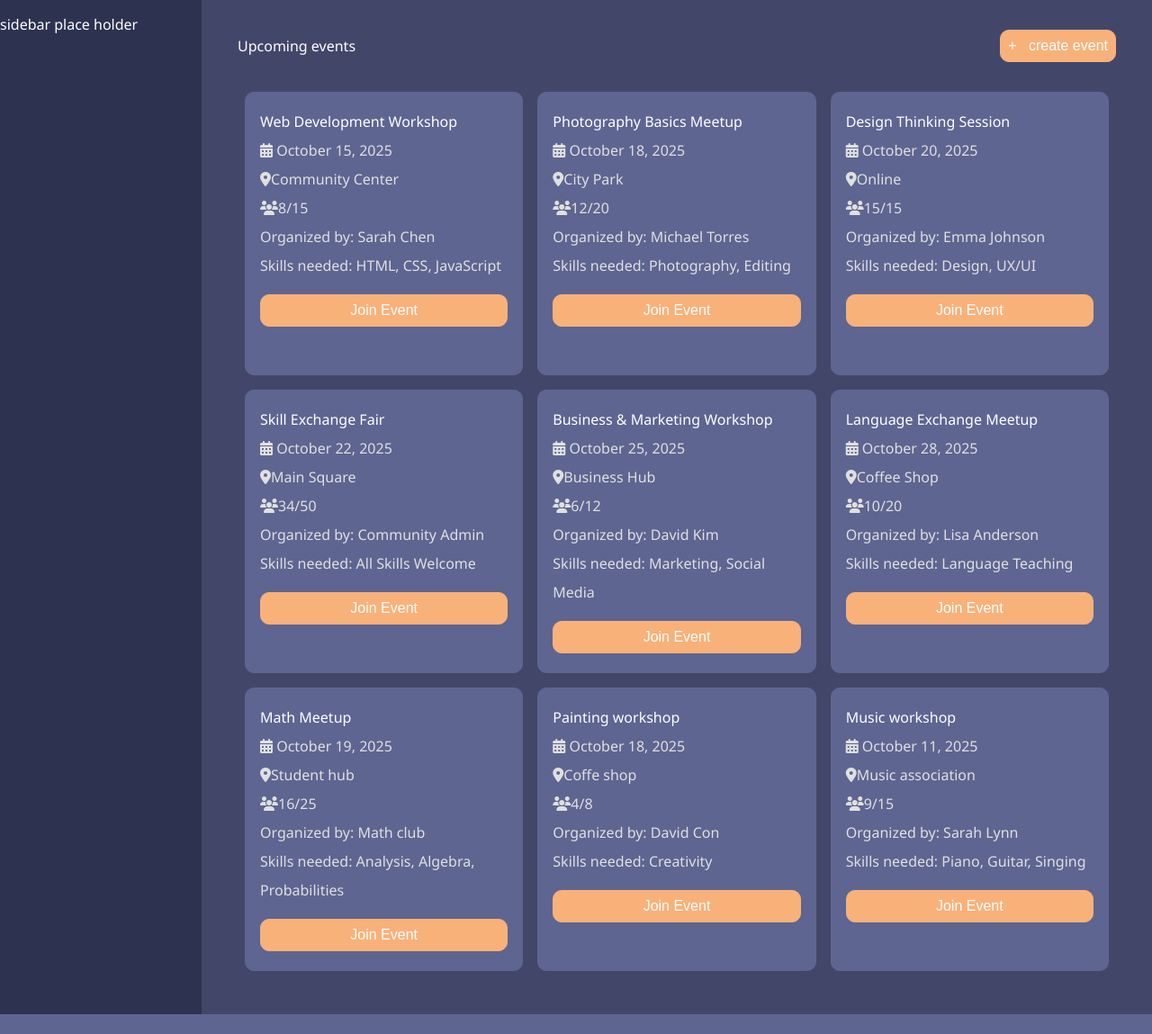
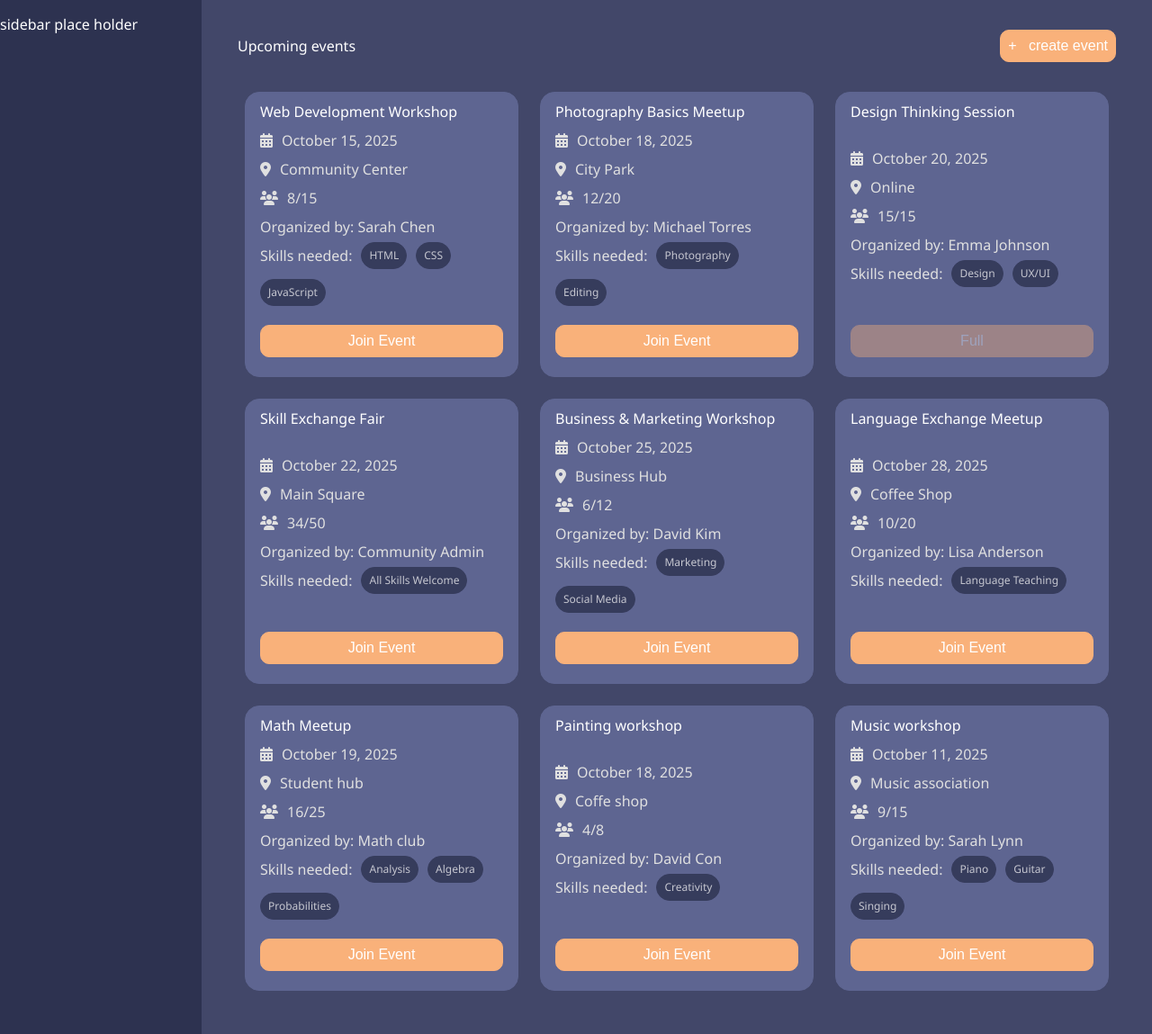
Before and after one commit to ENSIA-AI/Skill-Service_exchanging_website-, a PHP site: page /dashboard/events/events.html in a window 1280 px wide. Shown: the part 80-1229 px from the top of the page at 90% size. Before the commit the page ends 1207 px from the top, so only its background shows below. Run offline with PHP 8.4, Linux system fonts and the light colour scheme.

Commit message:
added style elements to event cards

```diff
--- a/assets/css/events.css
+++ b/assets/css/events.css
@@ -46,25 +46,38 @@ body{
 
 }
 
-.add-event-button , .join-event-button{
+.add-event-button , .join-event-button , .full-event-button{
     display: flex;
     align-items: center;
-    justify-content: space-between;
+    justify-content: center;
     color: var(--clr-font);
     background-color: var(--clr-btn);
     font-size: 1rem;
     border: 1px solid var(--clr-btn);
     border-radius: 10px;
     padding: 8px;
-
+    white-space: nowrap;
+}
+.full-event-button{
+    opacity: 0.4;
+    width: 100%;
+    margin: 16px 0px 16px ;
 }
 
 .join-event-button {
-    display: flex;
-    justify-content: center;
-    align-items: center;
     width: 100%;
-    margin: 16px 0px 5px ;
+    margin: 16px 0px 16px ;
+}
+
+.join-event-button:hover, .add-event-button:hover {
+    opacity: 0.8;
+    cursor: pointer;
+}
+
+
+.joined-event {
+    background-color: var(--clr-bars);
+    border: 1px solid var(--clr-bars);
 }
 
 .events-list {
@@ -72,10 +85,11 @@ body{
     grid-template-rows: 1fr 1fr 1fr;
     grid-template-columns: 1fr 1fr 1fr;
     margin: 24px ;
-    gap: 16px;
+    gap: 24px;
+
 }
 
-.details-text > div {
+.details-text div {
     display: flex ;
     align-items: center;
     flex-wrap: wrap;
@@ -84,9 +98,44 @@ body{
 }
 
 .event-card{
+    display: flex;
+    flex-direction: column;
+    justify-content : space-between;
+    min-height: 300px;
     line-height: 2;
     background-color: var(--clr-lighter);
     border: 1px solid var(--clr-lighter);
-    border-radius: 10px;
-    padding: 16px;
+    border-radius: 16px;
+    padding: 5px 16px;
+    transition: transform 0.5s ease ;
+
 }
+
+.event-card:hover{
+    transform: scale(1.05);
+}
+
+.event-skills{
+    display: flex;
+    align-items: center;
+    flex-wrap: wrap;
+    gap: 8px;
+    margin-bottom: 5px;
+}
+
+.skill-tag{
+    background-color: var(--clr-bars);
+    font-size: 12px;
+    font-weight: 500;
+    padding: 2px 8px;
+    border-radius: 20px;
+    border: 1px solid var(--clr-bars);
+    opacity: 0.8;
+    transition: opacity 0.4s ease;
+
+}
+
+.skill-tag:hover {
+    opacity: 1;
+    cursor: pointer;
+}
--- a/dashboard/events/eventsJs/renderEvents.js
+++ b/dashboard/events/eventsJs/renderEvents.js
@@ -5,6 +5,10 @@ function renderEvents(){
 
     let eventsHtml =``;
     events.forEach((event) => {
+        const skillsHtml = skillsList(event.skills);
+        const isEventFull = event.attendees >= event.maxAttendees;
+        const joinButtonText = isEventFull ? 'Full' : 'Join Event';
+        const joinButtonClass = isEventFull ?  'full-event-button' : 'join-event-button';
         eventsHtml +=
         `
             <div class="event-card">
@@ -32,18 +36,49 @@ function renderEvents(){
                         </div>
                         <div class="detail-item">
                             <div class="event-skills">
-                                Skills needed: ${event.skills.join(', ')}
+                                Skills needed: ${skillsHtml}
                             </div>
                         </div>
                     </div>
                     <div class="join-event-div">
-                        <button class="join-event-button">Join Event</button>
+                        <button class="${joinButtonClass} js-join-event-button" ${isEventFull ? 'disabled' : ''}>${joinButtonText}</button>
                     </div>
             </div>
         `
 
     })
     document.querySelector('.js-events-list').innerHTML = eventsHtml ;
+    joinEvent();
+
 }
 
+function skillsList(skills){
+
+         if( skills && skills.length > 0 ){
+            return skills.map((skill) =>
+                `<span class="skill-tag">${skill}</span>`
+            ).join(' ');
+        }
+
+        else return `<span class="skill-tag">No prior knowledge required</span>`;
+}
+
+function joinEvent(){
+
+    let joinButtons = document.querySelectorAll('.js-join-event-button');
+    joinButtons.forEach(button =>{
+
+        button.addEventListener('click' , () =>{
+            if(button.textContent === "Join Event"){
+                button.classList.add('joined-event');
+                button.textContent = "Requested";
+            }
+            else if(button.textContent === "Requested"){
+                button.classList.remove('joined-event');
+                button.textContent = 'Join Event';
+            }
+        }
+    )
+})
+}
 renderEvents();
```
